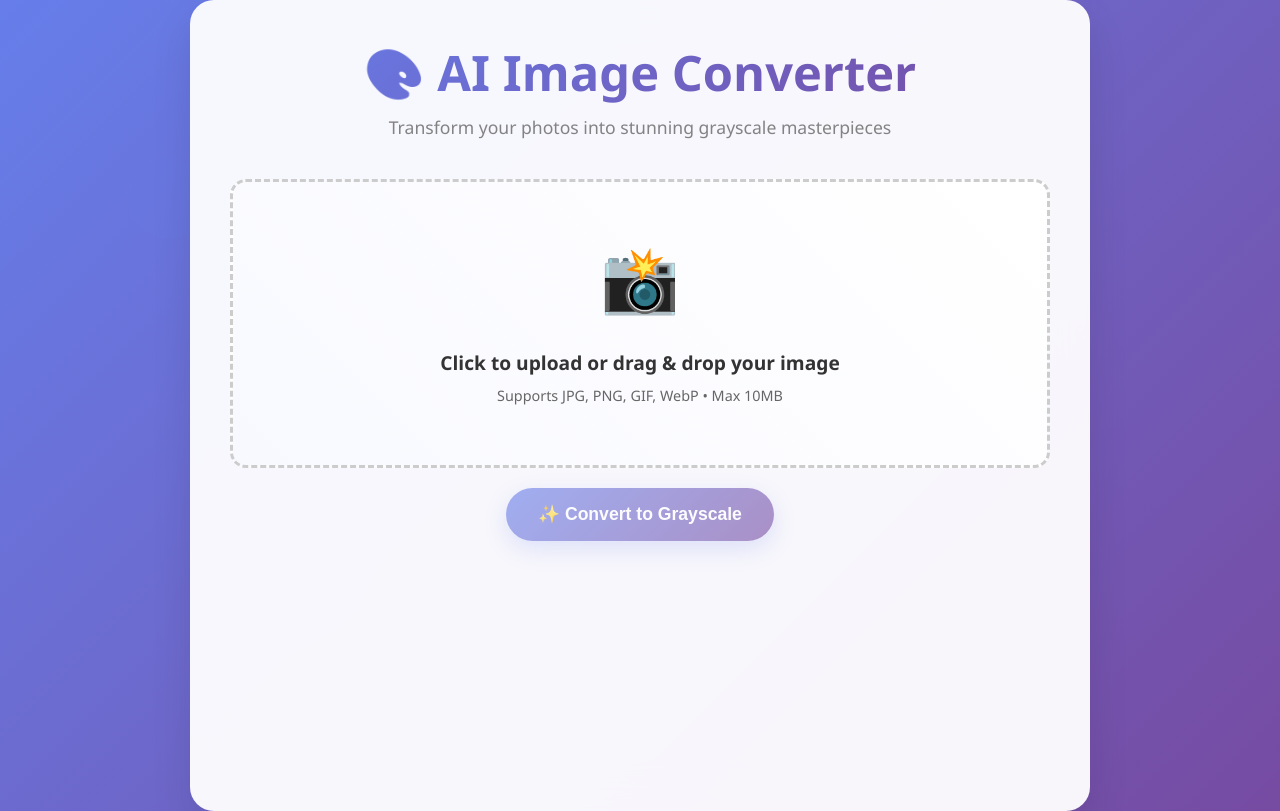
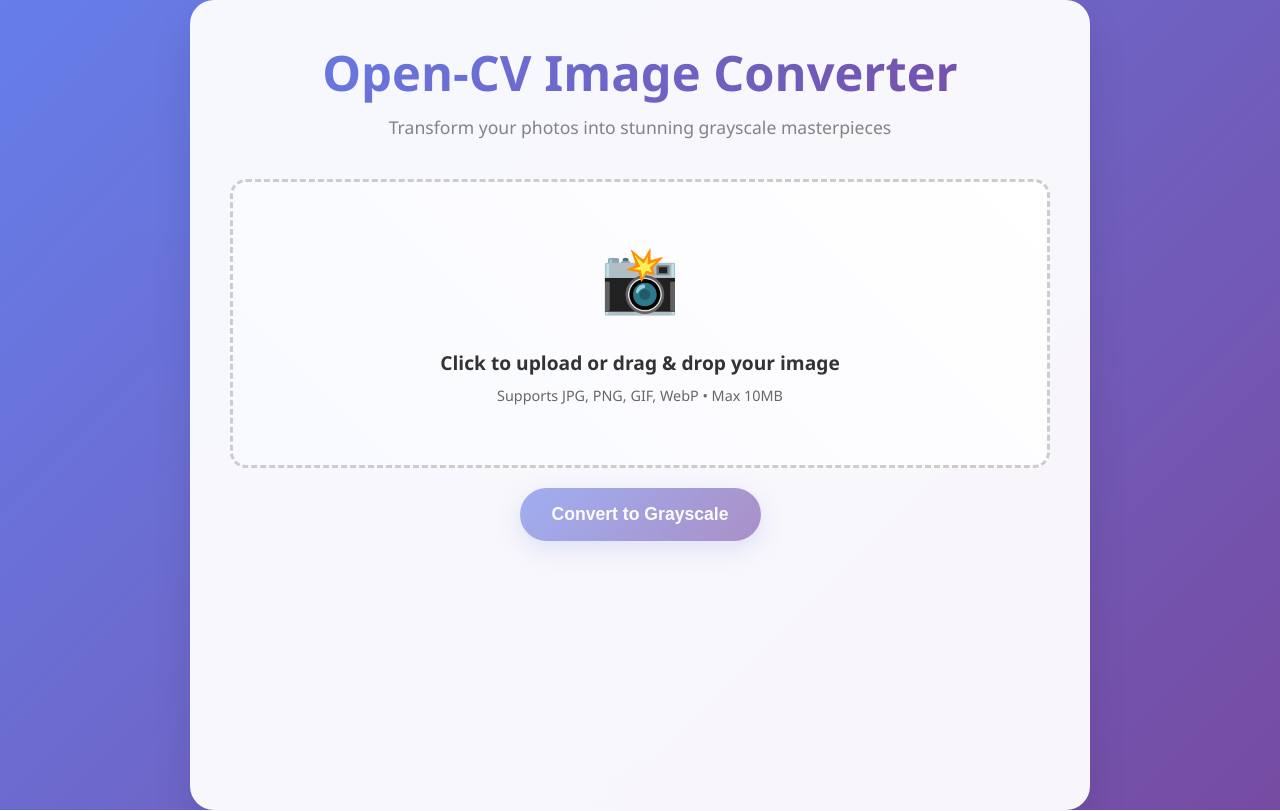
Before and after one commit to reyaz-r3y4z/OpenCVProj, a Flask app: page / in a window 1280 px wide. Run offline with Flask 3, Linux system fonts and the light colour scheme.

Commit message:
Update index.html

```diff
--- a/templates/index.html
+++ b/templates/index.html
@@ -15,7 +15,7 @@
 
   <div class="container">
     <div class="header">
-      <h1>🎨 AI Image Converter</h1>
+      <h1>Open-CV Image Converter</h1>
       <p>Transform your photos into stunning grayscale masterpieces</p>
     </div>
 
@@ -28,7 +28,7 @@
       </div>
 
       <button type="button" class="convert-btn" id="convertBtn" disabled>
-        ✨ Convert to Grayscale
+        Convert to Grayscale
       </button>
 
       <div class="progress-bar" id="progressBar">
@@ -42,16 +42,16 @@
     </div>
 
     <div class="results-section" id="resultsSection">
-      <h2 style="text-align: center; color: #333; margin-bottom: 20px;">✨ Transformation Complete!</h2>
+      <h2 style="text-align: center; color: #333; margin-bottom: 20px;"> Transformation Complete!</h2>
       <div class="image-comparison">
         <div class="image-container">
-          <h3>📷 Original</h3>
+          <h3>Original</h3>
           <img id="originalImage" alt="Original" />
         </div>
         <div class="image-container">
-          <h3>🎨 Grayscale</h3>
+          <h3>Grayscale</h3>
           <img id="resultImage" alt="Grayscale Result" />
-          <button class="download-btn" id="downloadBtn">💾 Download Result</button>
+          <button class="download-btn" id="downloadBtn"> Download Result</button>
         </div>
       </div>
     </div>
```
